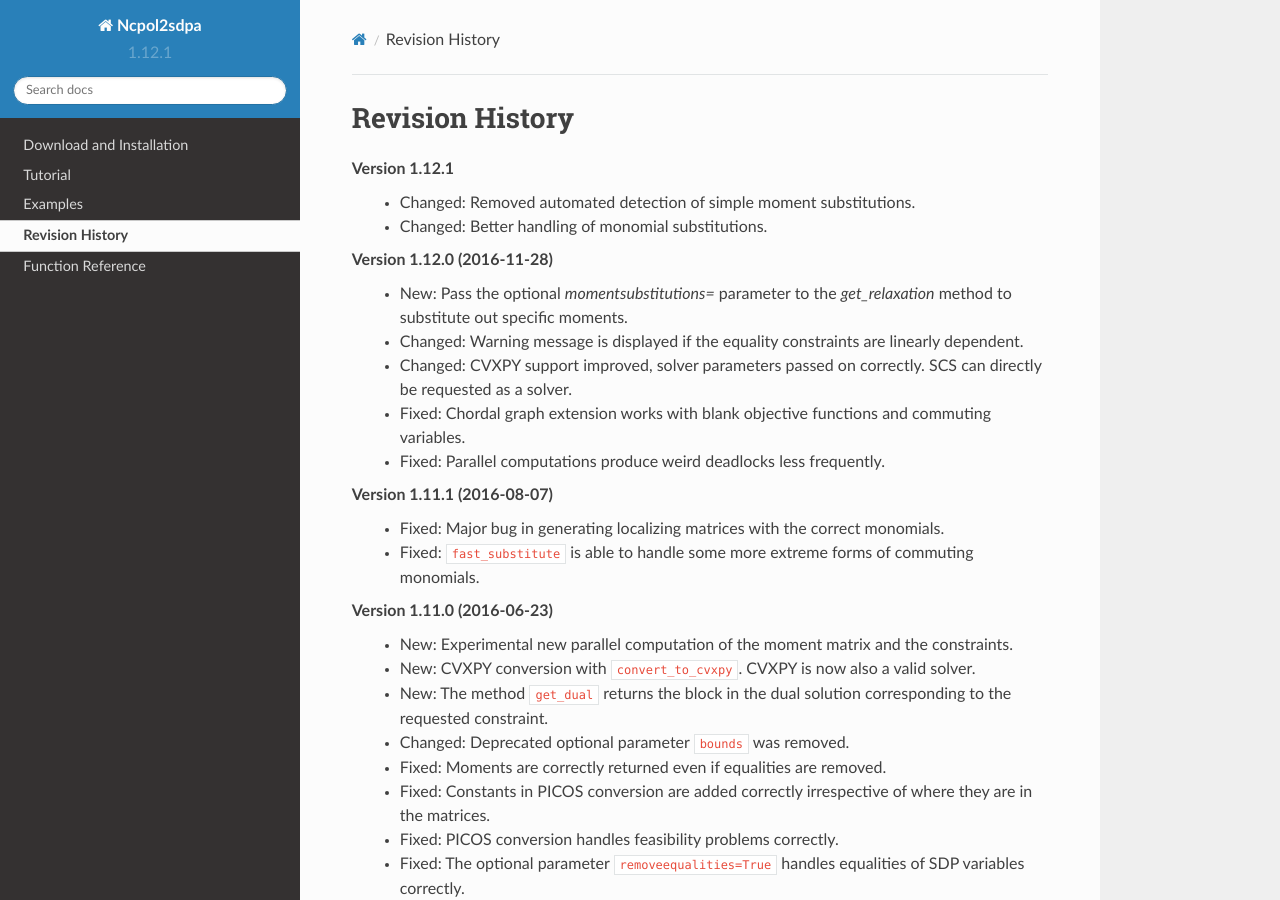
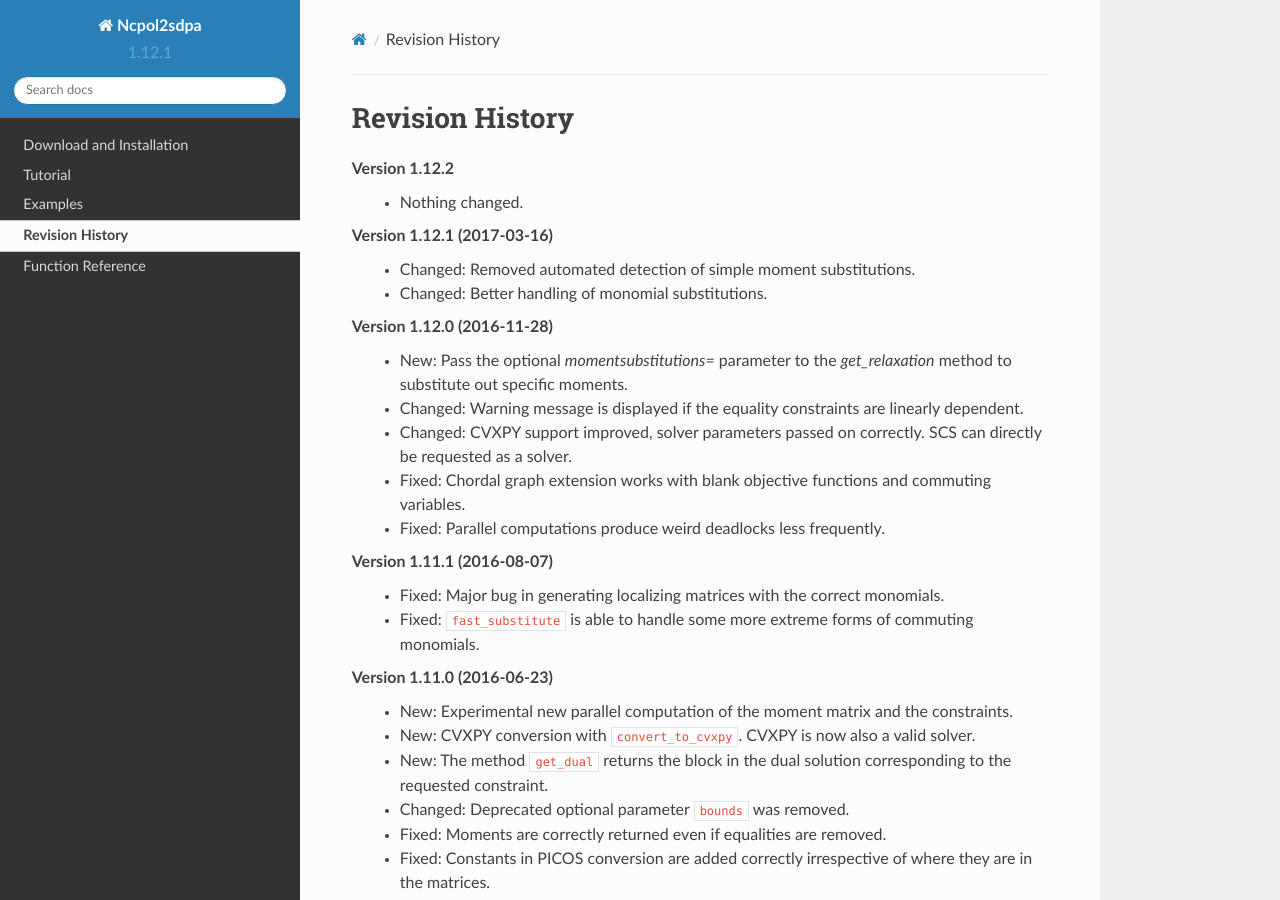
Before and after one commit to peterwittek/ncpol2sdpa, a Sphinx documentation site: the page built from doc/source/revision_history.rst, in a window 1280 px wide and 900 px high. Built offline with Sphinx 7.4.7 and the Read the Docs theme 2.0.0, drawn with Linux system fonts in a browser that asks for light colours.

Commit message:
Version number bumped in testing

```diff
--- a/doc/source/revision_history.rst
+++ b/doc/source/revision_history.rst
@@ -1,6 +1,9 @@
 Revision History
 ****************
-**Version 1.12.1**
+**Version 1.12.2**
+  - Nothing changed.
+
+**Version 1.12.1 (2017-03-16)**
   - Changed: Removed automated detection of simple moment substitutions.
   - Changed: Better handling of monomial substitutions.
 
--- a/ncpol2sdpa/__init__.py
+++ b/ncpol2sdpa/__init__.py
@@ -7,7 +7,7 @@ Provides
  2. Helper functions to define physics problems.
 
 """
-__version__ = "1.12.1"
+__version__ = "1.12.2"
 from .faacets_relaxation import FaacetsRelaxation
 from .sdp_relaxation import SdpRelaxation
 from .steering_hierarchy import SteeringHierarchy
--- a/setup.py
+++ b/setup.py
@@ -9,7 +9,7 @@ except ImportError:
     from distutils.core import setup
 setup(
     name='ncpol2sdpa',
-    version='1.12.1',
+    version='1.12.2',
     author='Peter Wittek',
     author_email='peterwittek@users.noreply.github.com',
     packages=['ncpol2sdpa'],
```
